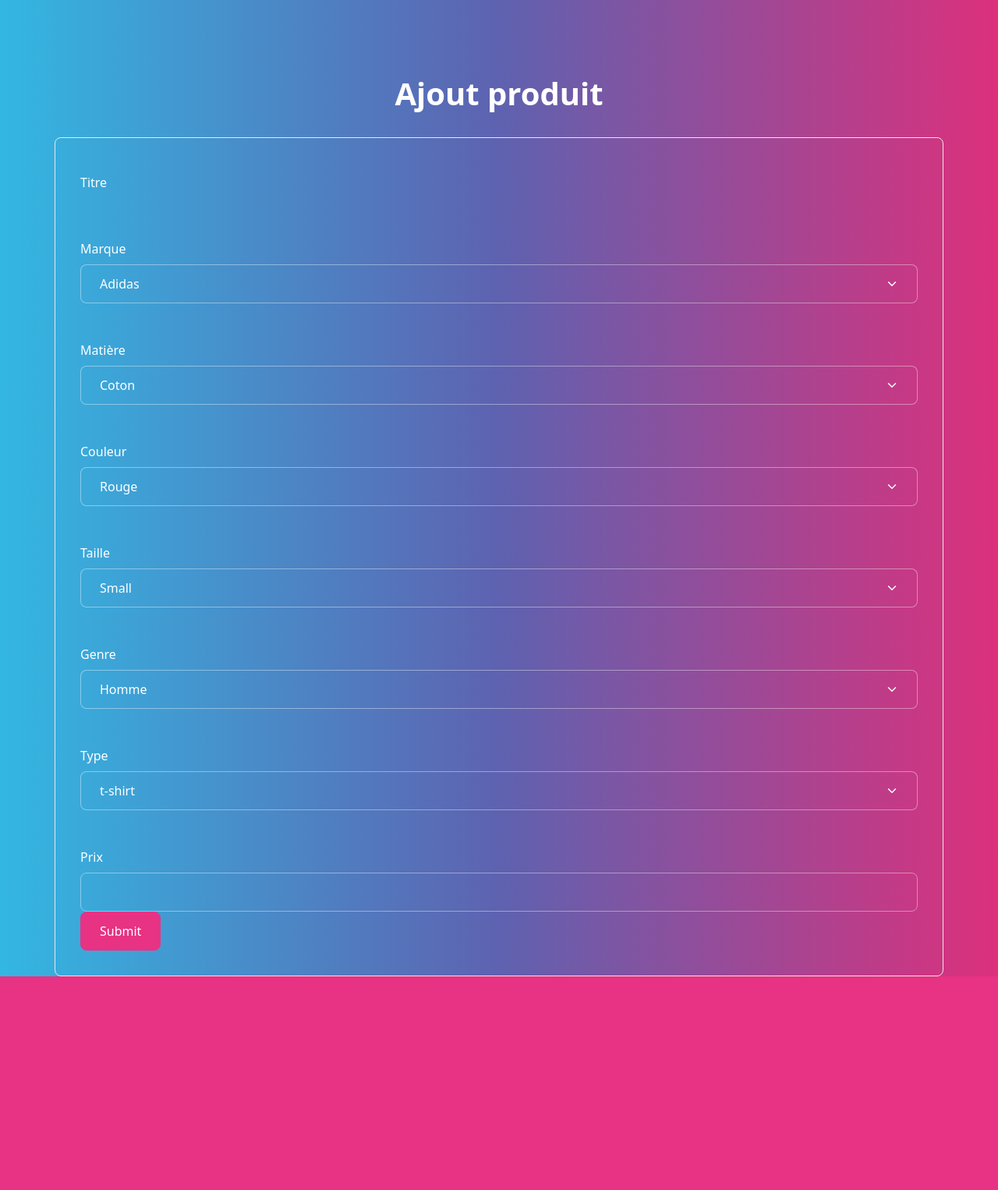
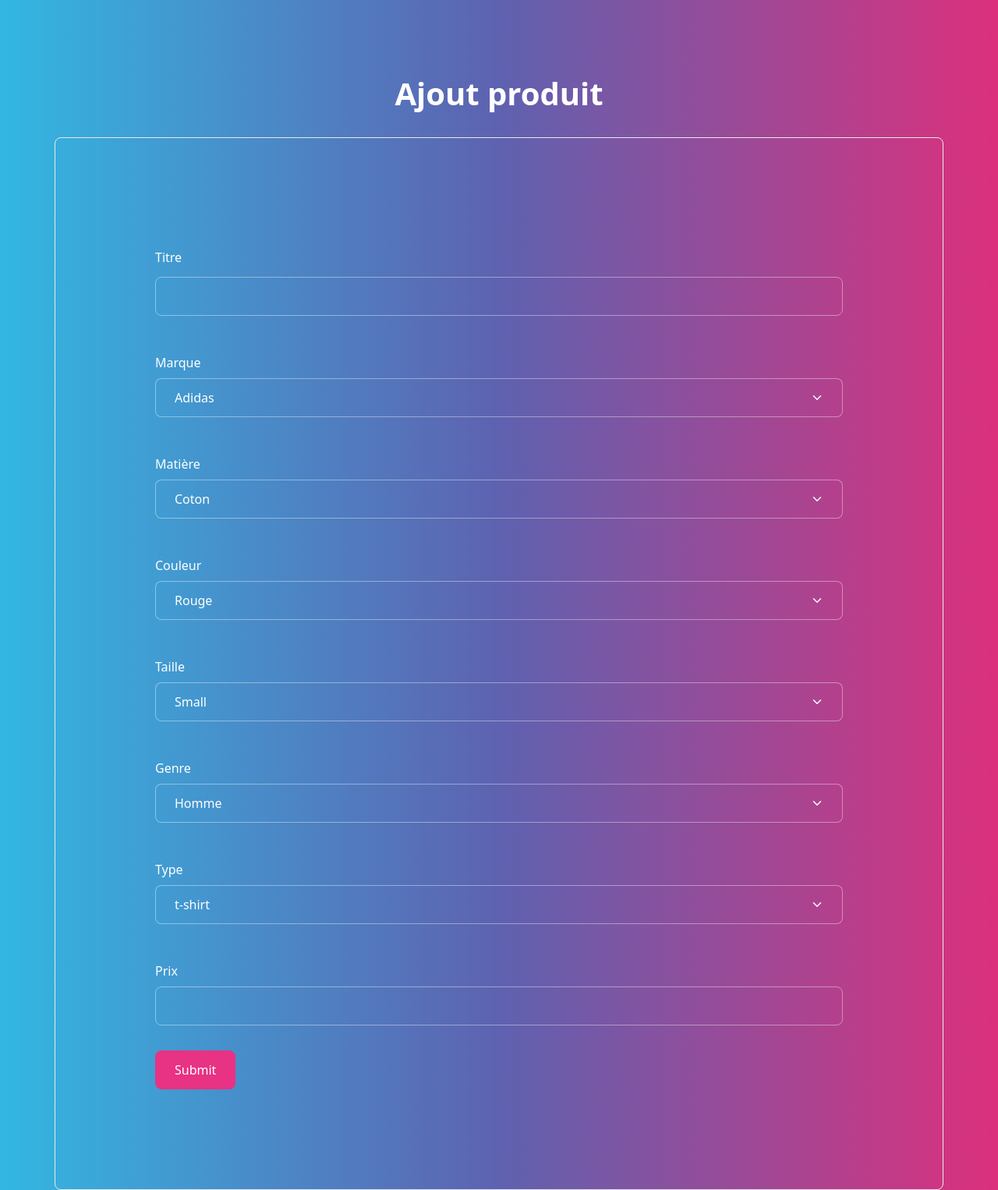
Before and after one commit to adrikjn/CRUD_PHP27042023, a PHP site: page /back/ajoutProduit.php in a window 1280 px wide. Shown: the part 72-1598 px from the top of the page at 78% size. Before the commit the page ends 1324 px from the top, so only its background shows below. Run offline with PHP 8.4, Linux system fonts and the light colour scheme.

Commit message:
pour l'instant on met le form en break

```diff
--- a/back/ajoutProduit.php
+++ b/back/ajoutProduit.php
@@ -5,13 +5,11 @@
 <div class="container mt-3 p-3 border border-light rounded">
 
 
-<form method="post">
+<form class="p-5" method="post">
   <fieldset>
-    <div class="form-group row">
+    <div class="form-group">
       <label for="titre" class="col-sm-2 col-form-label">Titre</label>
-      <div class="col-sm-10">
-        <input type="text" readonly="" class="form-control-plaintext" id="titre" name="titre">
-      </div>
+        <input type="text"  class="form-control" id="titre" name="titre">
     </div>
 
     <div class="form-group">
@@ -76,7 +74,7 @@
       <input class="form-control" type="number" id="prix" min="0" step="0.01" name="prix">
     </div>
 
-    <button type="submit" class="btn btn-primary">Submit</button>
+    <button type="submit" class="btn btn-primary mt-3">Submit</button>
   </fieldset>
 </form>
 
```
